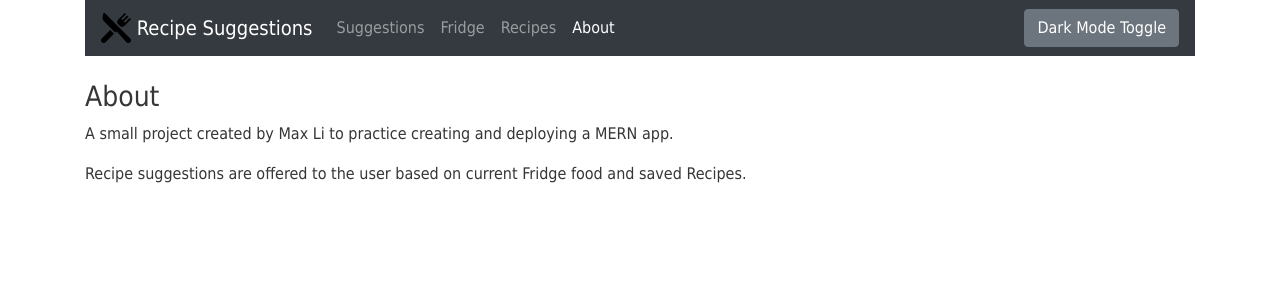
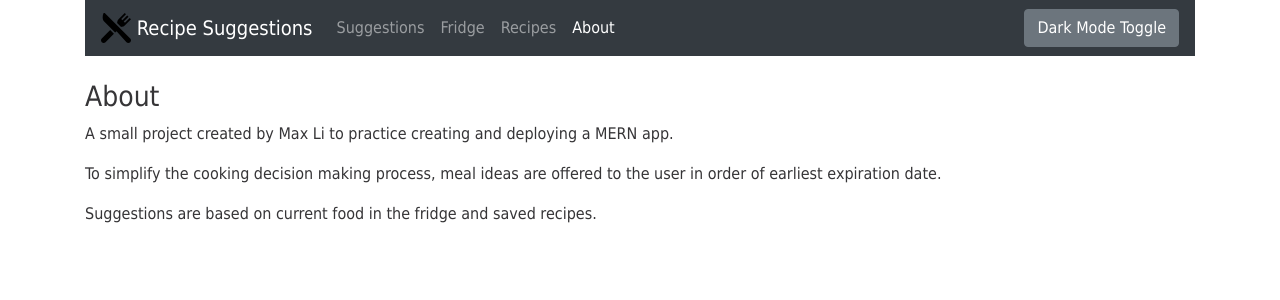
Before and after one commit to maxzli/recipe-suggestions, a React (Create React App) app: page /about in a window 1280 px wide. Shown: the top 300 px of the page. Built offline with nearby package versions, Linux system fonts and the light colour scheme.

Commit message:
ready for heroku

```diff
--- a/package.json
+++ b/package.json
@@ -10,7 +10,6 @@
     "@testing-library/user-event": "^7.2.1",
     "axios": "^0.20.0",
     "bootstrap": "^4.5.2",
-    "cors": "^2.8.5",
     "dotenv": "^8.2.0",
     "express": "^4.17.1",
     "mongoose": "^5.10.5",
@@ -21,7 +20,6 @@
     "react-router-dom": "^5.2.0",
     "react-scripts": "3.4.3",
     "save-dev": "0.0.1-security",
-    "serve": "^11.3.2",
     "styled-components": "^5.2.0"
   },
   "scripts": {
--- a/src/components/about.js
+++ b/src/components/about.js
@@ -7,7 +7,8 @@ export default class About extends Component {
       <div>
         <h3>About</h3>
         <p>A small project created by Max Li to practice creating and deploying a MERN app.</p>
-        <p>Recipe suggestions are offered to the user based on current Fridge food and saved Recipes.</p>
+        <p>To simplify the cooking decision making process, meal ideas are offered to the user in order of earliest expiration date.</p>
+        <p>Suggestions are based on current food in the fridge and saved recipes.</p>
       </div>
     )
   }
```
Also changed, not shown: 1 other file (tests, documents, lock files or other folders).
